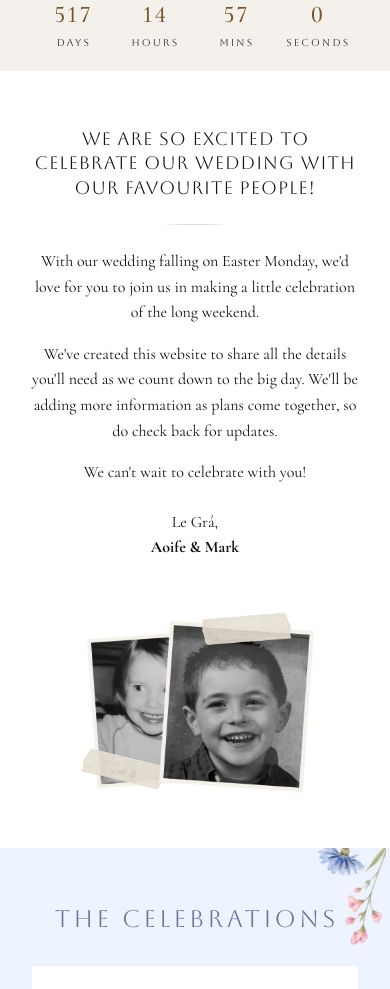
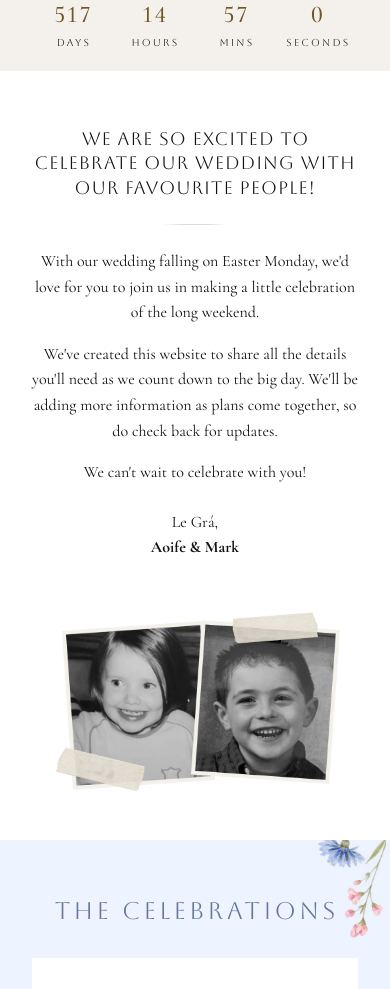
Before and after one commit to murrayquinnwedding/murrayquinnwedding.github.io, an Astro site: page / in a window 390 px wide. Shown: the part 436-1425 px from the top of the page. Built offline with nearby package versions, Linux system fonts and the light colour scheme; Astro itself is replaced by a stand-in of ours.

Commit message:
Match the two intro photos by height, and ease their overlap
Aoife's picture is the squarer of the two, so at equal widths her polaroid
read as the smaller card. Sizing the pair by height instead makes hers
slightly wider and the two look like a matched set.

The overlap also comes down from 72px to 24px — a tuck rather than a pile.

Co-Authored-By: Claude Opus 5 <noreply@anthropic.com>

```diff
--- a/src/components/Intro.astro
+++ b/src/components/Intro.astro
@@ -126,8 +126,12 @@
      --------------------------------------------------------------------- */
   @media (max-width: 860px) {
     .intro__grid {
-      grid-template-columns: repeat(2, 1fr);
-      gap: 0 var(--s-2);
+      /* The photo columns size to their content rather than splitting the
+         row evenly, so each photo can take the width its own proportions
+         ask for. */
+      grid-template-columns: auto auto;
+      justify-content: center;
+      gap: 0;
     }
 
     /* The photos come before and after the text in the markup (so the
@@ -140,28 +144,37 @@
       margin-bottom: var(--s-6);
     }
 
-    /* Both photos are given the same width so they read as a matched pair,
-       and they are pulled towards each other so they overlap, as in the
-       mobile design. */
+    /* The two photos are matched on HEIGHT, not width. Aoife's picture is
+       the squarer of the two, so at equal widths her polaroid reads as the
+       smaller card; sizing by height makes her slightly wider and the pair
+       look like a matched set. */
     .intro__photo--left,
     .intro__photo--right {
       grid-row: 2;
+      width: auto;
       max-width: none;
       transform: none;
-      width: min(100%, 12rem);
     }
 
+    .intro__photo--left img,
+    .intro__photo--right img {
+      height: clamp(8rem, 45vw, 11.5rem);
+      width: auto;
+      max-width: none;
+    }
+
+    /* A gentle tuck, so they sit as a pair without crowding each other. */
     .intro__photo--left {
       grid-column: 1;
       justify-self: end;
-      margin-right: -2.75rem;
+      margin-right: -0.75rem;
       transform: translateY(0.75rem);
     }
 
     .intro__photo--right {
       grid-column: 2;
       justify-self: start;
-      margin-left: -2.75rem;
+      margin-left: -0.75rem;
       position: relative;
       z-index: 1; /* Mark's photo sits over Aoife's, as in the design */
     }
```
